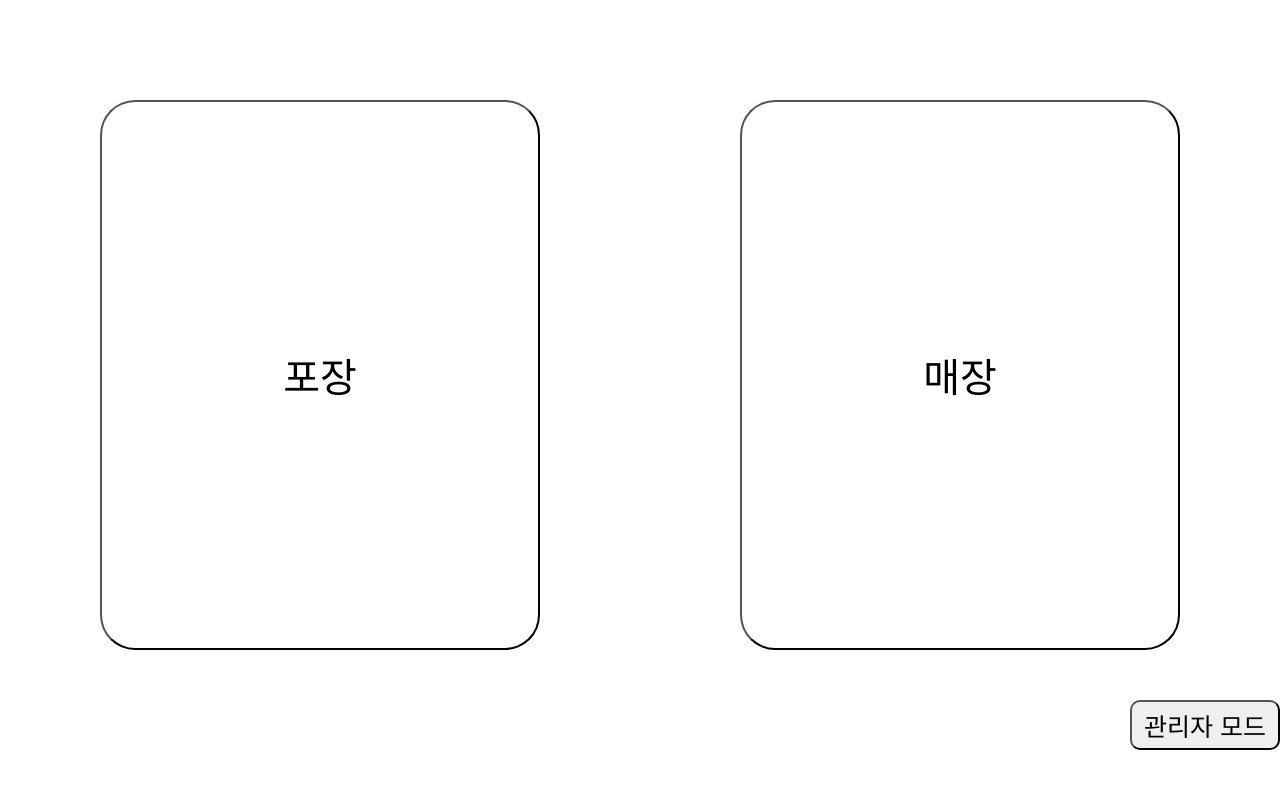
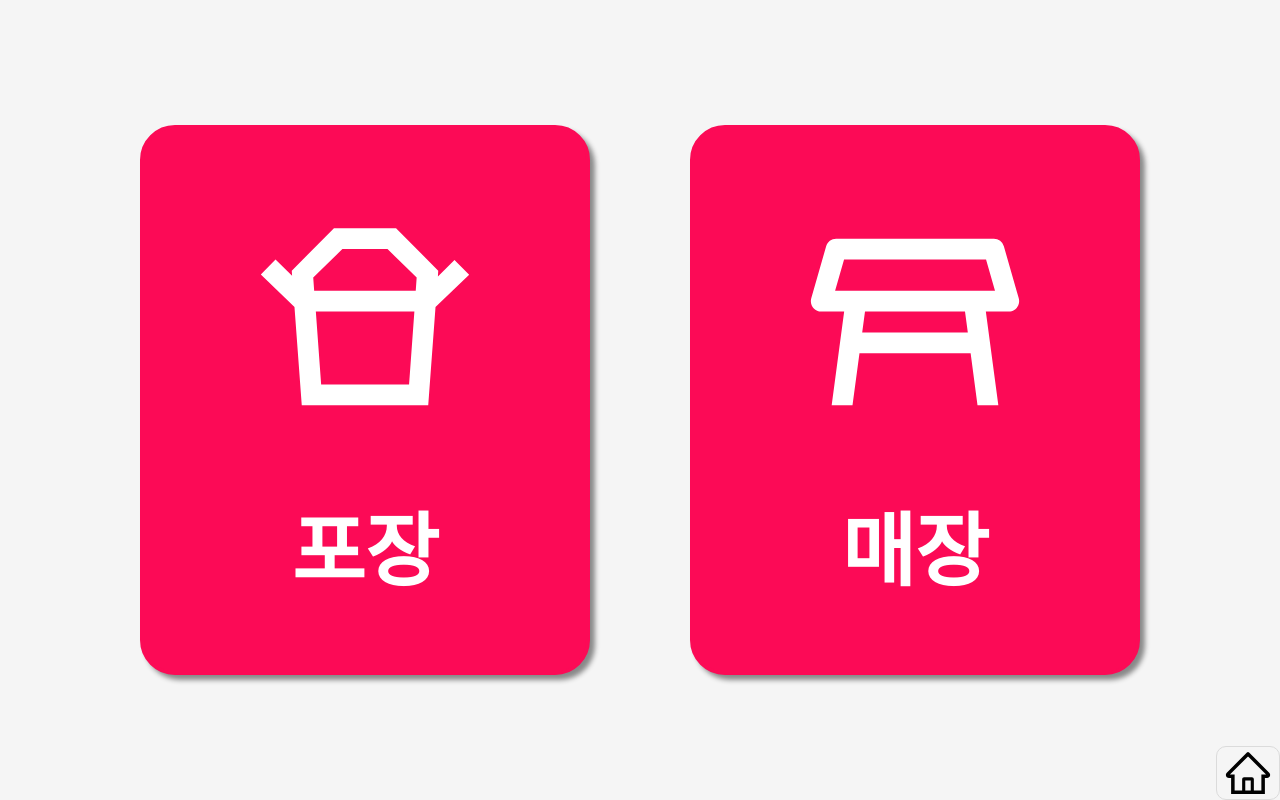
Before and after one commit to Novel-Ideas/gumeonggage-front, a React (Create React App) app: page /select in a window 1280 px wide. Built offline with nearby package versions, Linux system fonts and the light colour scheme.

Commit message:
Feat: selectPackageOrStorePage 스타일 수정

```diff
--- a/src/pages/feedbackPage/feedbackOkPage/style.js
+++ b/src/pages/feedbackPage/feedbackOkPage/style.js
@@ -33,7 +33,7 @@ export const checkButton = css`
     border: 1px solid #dbdbdb;
     padding: 15px 200px;
     background-color: white;
-    box-shadow: 5px 5px 5px #33333322;
+    box-shadow: 5px 5px 5px #898989ff;
     cursor: pointer;
 
     &:hover {
--- a/src/pages/feedbackPage/feedbackWritePage/style.js
+++ b/src/pages/feedbackPage/feedbackWritePage/style.js
@@ -54,6 +54,18 @@ export const radioButton = css`
         font-size: 20px;
         width: 20px;
         height: 20px;
+        -webkit-appearance: none; // 웹킷 브라우저에서 기본 스타일 제거
+        -moz-appearance: none; // 모질라 브라우저에서 기본 스타일 제거
+        appearance: none; // 기본 브라우저에서 기본 스타일 제거
+        border: 2px solid #ccc; // 체크되지 않았을 때의 테두리 색상
+        border-radius: 50%;
+        outline: none; // focus 시에 나타나는 기본 스타일 제거
+        cursor: pointer;
+    }
+    & > input[type="radio"]:checked {
+        background-color: rgb(252, 10, 86); // 체크 시 내부 원으로 표시될 색상
+        border: 3px solid white; // 테두리가 아닌, 테두리와 원 사이의 색상
+        box-shadow: 0 0 0 1.6px rgb(252, 10, 86);
     }
     & > label {
         font-size: 35px;
@@ -64,19 +76,19 @@ export const radioButton = css`
 
 export const checkButton = css`
     margin-top: 30px;
-    font-size: 20px;
+    font-size: 30px;
     font-weight: 600;
+    color: white;
     border-radius: 10px;
-    border: 1px solid #dbdbdb;
-    padding: 15px 200px;
-    background-color: white;
-    box-shadow: 5px 5px 5px #33333322;
+    border: 2px solid rgb(252, 10, 86);
+    padding: 10px 200px;
+    background-color: rgb(252, 10, 86);
+    box-shadow: 5px 5px 5px #898989ff;
+    transition: all 0.2s ease-in-out;
     cursor: pointer;
 
     &:hover {
-        background-color: #fafafa;
-    }
-    &:active {
-        background-color: #dbdbdb;
+        background-color: white;
+        color: rgb(252, 10, 86);
     }
 `;
--- a/src/pages/mainPage/selectPackageOrStorePage/SelectPackageOrStorePage.jsx
+++ b/src/pages/mainPage/selectPackageOrStorePage/SelectPackageOrStorePage.jsx
@@ -1,17 +1,27 @@
 /** @jsxImportSource @emotion/react */
 import * as s from "./style";
+import { MdOutlineTakeoutDining } from "react-icons/md";
+import { MdOutlineTableRestaurant } from "react-icons/md";
+import { AiOutlineHome } from "react-icons/ai";
+import PageLayout from "../../../components/pageComponents/PageLayout";
 
 function SelectPackageOrStorePage() {
     return (
+        <PageLayout>
             <div css={s.layout}>
                 <button css={s.selectWay}>
+                    <MdOutlineTakeoutDining />
                     <h1>포장</h1>
                 </button>
                 <button css={s.selectWay}>
+                    <MdOutlineTableRestaurant />
                     <h1>매장</h1>
                 </button>
-            <button css={s.adminButton}>관리자 모드</button>
+                <button css={s.adminButton}>
+                    <AiOutlineHome />
+                </button>
             </div>
+        </PageLayout>
     );
 }
 
--- a/src/pages/mainPage/selectPackageOrStorePage/style.js
+++ b/src/pages/mainPage/selectPackageOrStorePage/style.js
@@ -2,6 +2,7 @@ import { css } from "@emotion/react";
 
 export const layout = css`
     position: relative;
+    width: 100%s;
     height: 100%;
     display: flex;
     align-items: center;
@@ -10,27 +11,42 @@ export const layout = css`
 
 export const selectWay = css`
     box-sizing: border-box;
+    display: flex;
+    flex-direction: column;
     justify-content: center;
-    display: flex;
+    align-items: center;
+    border: 4px solid rgb(252, 10, 86);
     border-radius: 35px;
-    align-items: center;
-    float: left;
     width: 450px;
     height: 550px;
-    margin: 100px;
-    background-color: white;
-    font-size: 40px;
+    margin: 50px;
+    background-color: rgb(252, 10, 86);
+    color: white;
+    font-size: 80px;
+    font-weight: 700;
+    transition: all 0.2s ease-in-out;
+    box-shadow: 5px 5px 5px #898989ff;
+    cursor: pointer;
+
+    & > :first-child {
+        font-size: 250px;
+        margin-bottom: 40px;
+    }
+    &:hover {
+        background-color: white;
+        color: rgb(252, 10, 86);
+    }
 `;
 
 export const adminButton = css`
     position: absolute;
     display: flex;
+    justify-content: center;
     align-items: center;
-    justify-content: center;
+    right: 0px;
+    bottom: 0px;
+    font-size: 50px;
+    border: 1px solid #dbdbdb;
     border-radius: 10px;
-    width: 150px;
-    height: 50px;
-    font-size: 25px;
-    bottom: 0;
-    right: 0;
+    background-color: transparent;
 `;
```
Also changed, not shown: src/pages/feedbackPage/feedbackOkPage/FeedbackOkPage.jsx (line endings or trailing spaces). Lines whose indentation alone changed are shown as unchanged.
